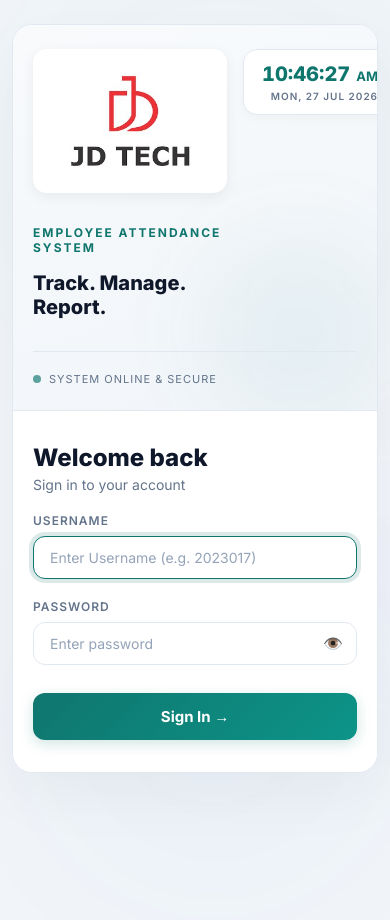
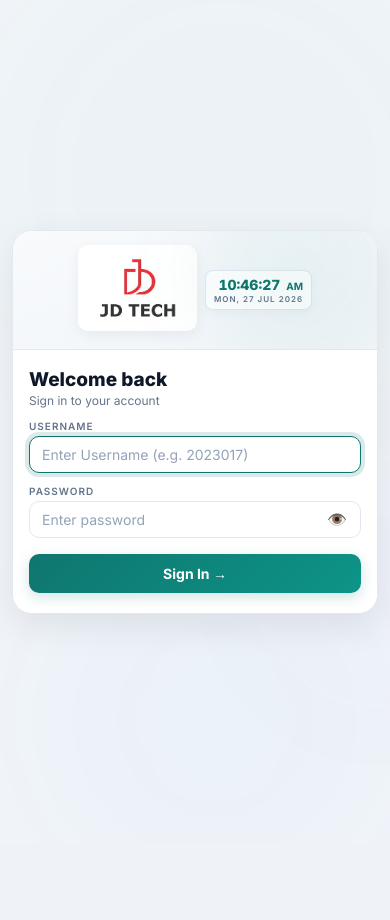
Before and after one commit to iamrsanjay/jdtech-attendance, a Flask app: page /login in a window 390 px wide; the page is wider, and only the part inside the window is pictured. After the commit the page ends 628 px from the top of that part, so only its background shows below. Run offline with Flask 3, Linux system fonts and the light colour scheme.

Commit message:
fix: optimize mobile viewport layout so login form fits on screen with zero scrolling

```diff
--- a/templates/login.html
+++ b/templates/login.html
@@ -130,21 +130,36 @@
     @keyframes pulse-dot { 0%,100%{opacity:1;} 50%{opacity:0.5;} }
 
     @media (max-width: 768px) {
-      body { align-items:flex-start !important; padding:24px 12px !important; overflow-y:auto !important; }
+      html, body { min-height: 100dvh !important; height: 100% !important; overflow-x: hidden !important; }
+      body { align-items: center !important; justify-content: center !important; padding: 12px !important; }
       .login-wrap {
-        flex-direction:column !important; width:100% !important;
-        max-width:450px !important; min-height:auto !important;
-        border-radius:20px !important; margin:0 auto !important;
+        flex-direction: column !important; width: 100% !important;
+        max-width: 400px !important; min-height: auto !important;
+        border-radius: 20px !important; margin: auto !important;
+        box-shadow: 0 12px 36px rgba(0, 0, 0, 0.08) !important;
       }
       .login-brand {
-        padding:24px 20px !important; border-right:none !important;
-        border-bottom:1px solid var(--border) !important;
+        padding: 14px 16px !important; border-right: none !important;
+        border-bottom: 1px solid var(--border) !important;
+        display: flex !important; align-items: center !important; justify-content: space-between !important;
       }
-      .brand-copy { margin-top:16px !important; }
-      .brand-copy h2 { font-size:20px !important; }
-      .brand-copy p, .features, #quoteBox { display:none !important; }
-      .login-form { width:100% !important; padding:32px 20px !important; }
-      .login-form p { margin-bottom:20px !important; }
+      .login-brand > div:first-child { display: flex !important; align-items: center !important; gap: 8px !important; }
+      .login-brand img { max-width: 95px !important; }
+      .login-brand div[style*="background:#fff"] { margin-bottom: 0 !important; padding: 6px 12px !important; border-radius: 10px !important; }
+      .brand-tagline { display: none !important; }
+      .clock-widget { padding: 5px 8px !important; border-radius: 8px !important; }
+      #liveTimeDigits { font-size: 14px !important; }
+      #liveTimeAmpm { font-size: 10px !important; }
+      #liveDate { font-size: 8px !important; margin-top: 1px !important; }
+      .brand-copy { display: none !important; }
+      .login-form { width: 100% !important; padding: 18px 16px 20px 16px !important; }
+      .login-form h3 { font-size: 19px !important; margin-bottom: 2px !important; }
+      .login-form > p { font-size: 12px !important; margin-bottom: 12px !important; }
+      .form-group { margin-bottom: 12px !important; }
+      .form-group label { font-size: 10px !important; margin-bottom: 4px !important; }
+      .form-group input { padding: 9px 12px !important; font-size: 14px !important; border-radius: 10px !important; }
+      .btn { padding: 11px !important; font-size: 14px !important; margin-top: 4px !important; border-radius: 10px !important; }
+      .alert { padding: 8px 12px !important; font-size: 12px !important; margin-bottom: 10px !important; }
     }
   </style>
 </head>
```
